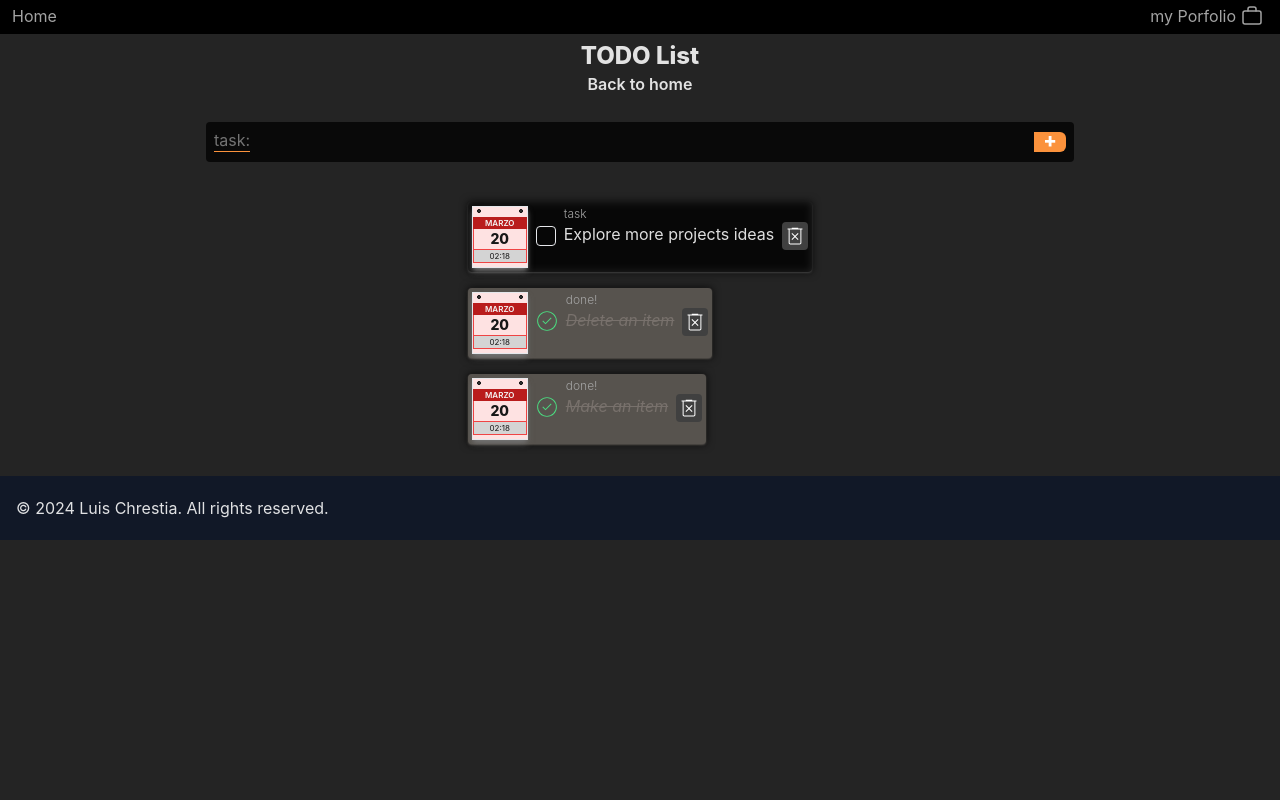
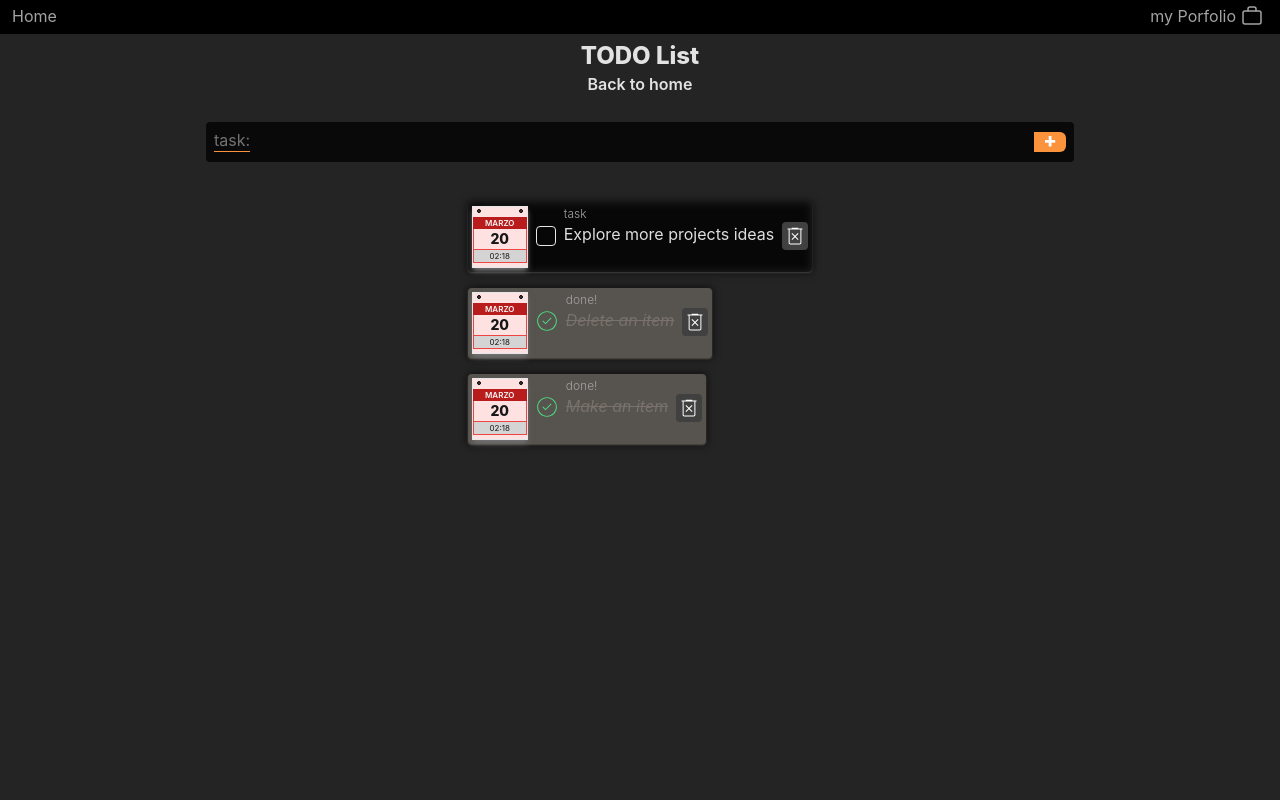
Before and after one commit to chLuis/multi-proyect, a React (Vite) app: page /todo-list in a window 1280 px wide. Shown: the top 800 px of the page. Built offline with nearby package versions, Linux system fonts and the light colour scheme.

Commit message:
fix height

```diff
--- a/src/components/ToDo.jsx
+++ b/src/components/ToDo.jsx
@@ -47,7 +47,7 @@ export default function ToDo({dataLoad}) {
     }
 
     return (
-        <div className="min-w-0 w-full max-w-[900px] px-4 pb-8">
+        <div className="min-w-0 w-full max-w-[900px] min-h-screen px-4 pb-8">
             <label className="relative">
                 <span className="absolute -inset-y-1 border-b border-orange-400 h-6 left-2 text-neutral-500 text-nowrap">
                     task:
```
